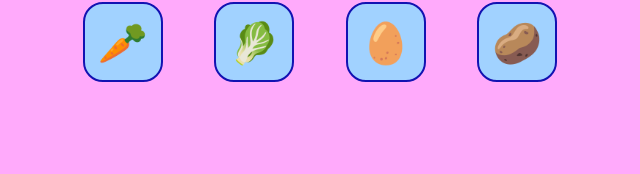
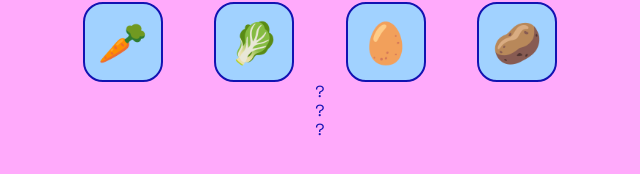
Before and after one commit to FrancescaHowest/boolean-coding-week-emoji-chef, a plain HTML site: page index.html in a window 1280 px wide. Shown: the part 410-584 px from the top of the page, 320-960 px from the left. Drawn offline with Linux system fonts and the light colour scheme.

Commit message:
Create bowl slots for ingredients

```diff
--- a/index.html
+++ b/index.html
@@ -34,6 +34,12 @@
                 <div class="ingredient">🥚</div>
                 <div class="ingredient">🥔</div>
             </div>
+
+            <div class="bowl">
+                <div class="bowl-slot">?</div>
+                <div class="bowl-slot">?</div>
+                <div class="bowl-slot">?</div>
+            </div>
         </div>
 
     </main>
```
